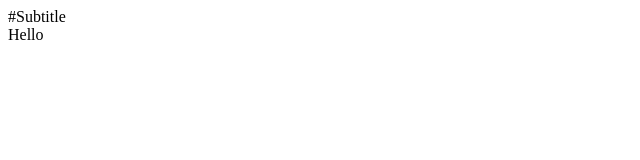
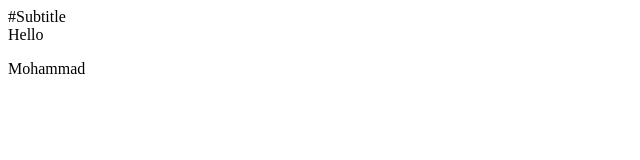
Before and after one commit to kamalakoum/demo-repo, a plain HTML site: page index.html in a window 1280 px wide. Shown: the whole page, without its empty margins (0-640 px from the left). Drawn offline with Linux system fonts and the light colour scheme.

Commit message:
Mohammad Changes

```diff
--- a/index.html
+++ b/index.html
@@ -1,3 +1,5 @@
 #Subtitle
 
 <div>Hello</div>
+
+<p>Mohammad</p>
```
